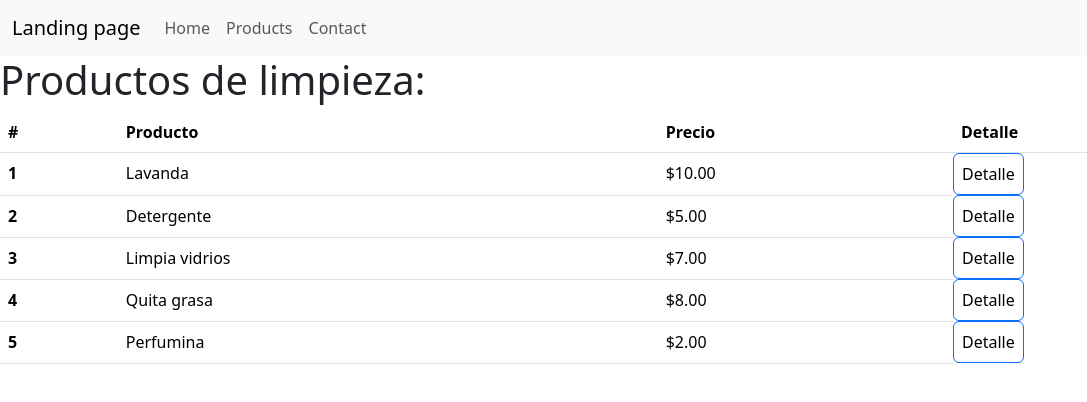
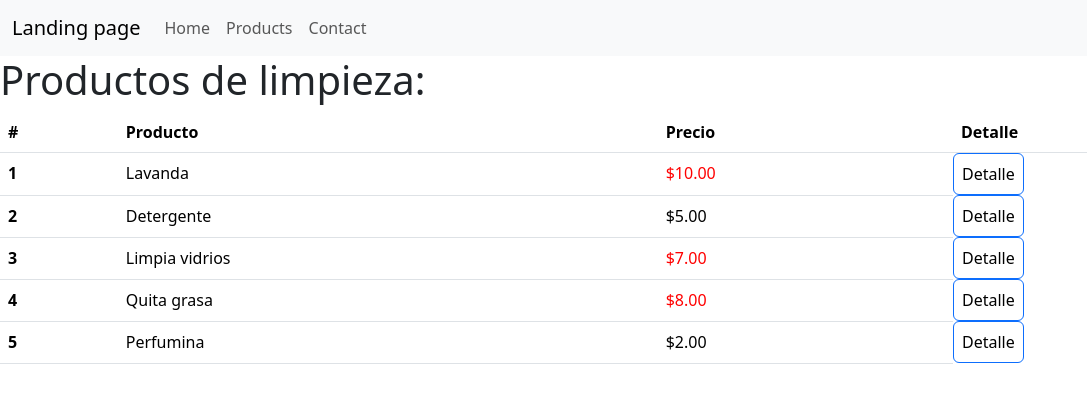
Before and after one commit to PatoProgramador/angular-bassics, an Angular app: page /products in a window 1280 px wide. Shown: the top 402 px of the page, without its empty margins (0-1087 px from the left). Built offline with nearby package versions, Linux system fonts and the light colour scheme.

Commit message:
ng class control structure

```diff
--- a/src/app/products/products.component.css
+++ b/src/app/products/products.component.css
@@ -0,0 +1,3 @@
+.red-color {
+    color: red;
+}
--- a/src/app/products/products.component.html
+++ b/src/app/products/products.component.html
@@ -12,7 +12,7 @@
       <tr *ngFor="let product of productsList">
         <th scope="row">{{product.id}}</th>
         <td>{{product.name}}</td>
-        <td>{{product.price | currency}}</td>
+        <td [ngClass]="{'red-color': product.price > 5}">{{product.price | currency}}</td>
         <button type="button" class="btn btn-outline-primary" [routerLink]="['/products', product.id]">Detalle</button>
       </tr>
 </table>
```
